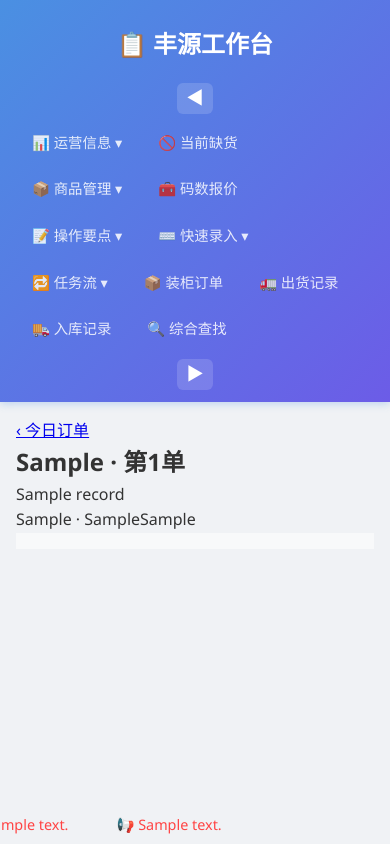
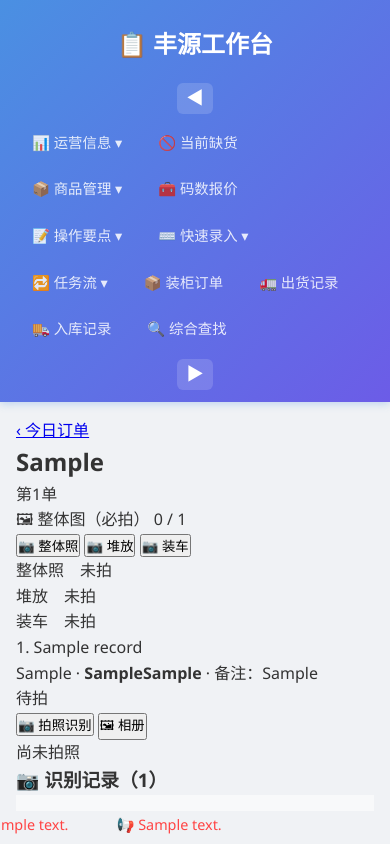
Before and after one commit to liuyongping99/worklog-app, a Flask app: page /m/shipping-today/order/1 in a window 390 px wide. Run offline with Flask 3, Linux system fonts and the light colour scheme; tables that the repository leaves empty hold one stand-in row (values such as "Sample post").

Commit message:
feat(mobile): 详情页骨架（整体图 + 商品卡片 + 识别记录区）

```diff
--- a/templates/mobile/shipping-order.html
+++ b/templates/mobile/shipping-order.html
@@ -2,16 +2,59 @@
 {% block title %}{{ order['customer'] }} 第{{ order['order_num'] }}单{% endblock %}
 {% block head %}
   <link rel="stylesheet" href="{{ url_for('static', filename='css/mobile.css') }}">
+  <script src="https://cdn.jsdelivr.net/npm/@techstark/opencv-js@4.10.0/dist/opencv.js" async></script>
 {% endblock %}
 {% block content %}
 <div class="mobile-order" data-order-id="{{ order['id'] }}">
-  <a href="{{ url_for('mobile_shipping.shipping_today') }}">‹ 今日订单</a>
-  <h2>{{ order['customer'] }} · 第{{ order['order_num'] }}单</h2>
+  <header class="app-head">
+    <a class="back" href="{{ url_for('mobile_shipping.shipping_today') }}">‹ 今日订单</a>
+    <h2>{{ order['customer'] }}</h2>
+    <p class="subtitle">第{{ order['order_num'] }}单</p>
+  </header>
+
+  <section class="overall" data-order-id="{{ order['id'] }}">
+    <div class="overall-title">
+      <span>🖼 整体图（必拍）</span>
+      <span class="overall-pill" data-role="overall-count">0 / 1</span>
+    </div>
+    <div class="overall-buttons">
+      <button data-overall-source="整体照">📷 整体照</button>
+      <button data-overall-source="堆放">📷 堆放</button>
+      <button data-overall-source="装车">📷 装车</button>
+    </div>
+    <input type="file" accept="image/*" data-role="overall-input" hidden>
+    <div class="overall-thumbs">
+      <div class="overall-thumb" data-thumb-source="整体照">整体照　未拍</div>
+      <div class="overall-thumb" data-thumb-source="堆放">堆放　未拍</div>
+      <div class="overall-thumb" data-thumb-source="装车">装车　未拍</div>
+    </div>
+  </section>
+
   {% for rec in records %}
-    <div class="mobile-record" data-record-id="{{ rec['id'] }}">
-      <div class="name">{{ rec['product_name'] }}</div>
-      <div class="spec">{{ rec['specification'] }} · {{ rec['quantity'] }}{{ rec['unit'] }}</div>
+    <div class="product-card" data-record-id="{{ rec['id'] }}">
+      <div class="row">
+        <div>
+          <div class="product-name">{{ loop.index }}. {{ rec['product_name'] }}</div>
+          <div class="spec">{{ rec['specification'] }} · <b>{{ rec['quantity'] }}{{ rec['unit'] }}</b>{% if rec['remark'] %} · 备注：{{ rec['remark'] }}{% endif %}</div>
+        </div>
+        <span class="badge todo" data-role="badge">待拍</span>
+      </div>
+      <div class="photo-row">
+        <button class="primary" data-action="capture">📷 拍照识别</button>
+        <button class="secondary" data-action="album">🖼 相册</button>
+      </div>
+      <input type="file" accept="image/*" capture="environment" data-role="record-input" hidden>
+      <div class="status-line" data-role="status">尚未拍照</div>
+      <button class="confirm" data-action="confirm" hidden>✓ 人工确认通过</button>
     </div>
   {% endfor %}
+
+  <section class="recognition-log">
+    <h3>📷 识别记录（{{ records|length }}）</h3>
+    <div data-role="recognition-list"></div>
+  </section>
 </div>
+
+<script src="{{ url_for('static', filename='js/mobile_blur.js') }}"></script>
+<script src="{{ url_for('static', filename='js/mobile_detail.js') }}"></script>
 {% endblock %}
```
Also changed, not shown: static/css/mobile.css (+43 -0 lines), tests/test_mobile_shipping_routes.py (+23 -0 lines).
